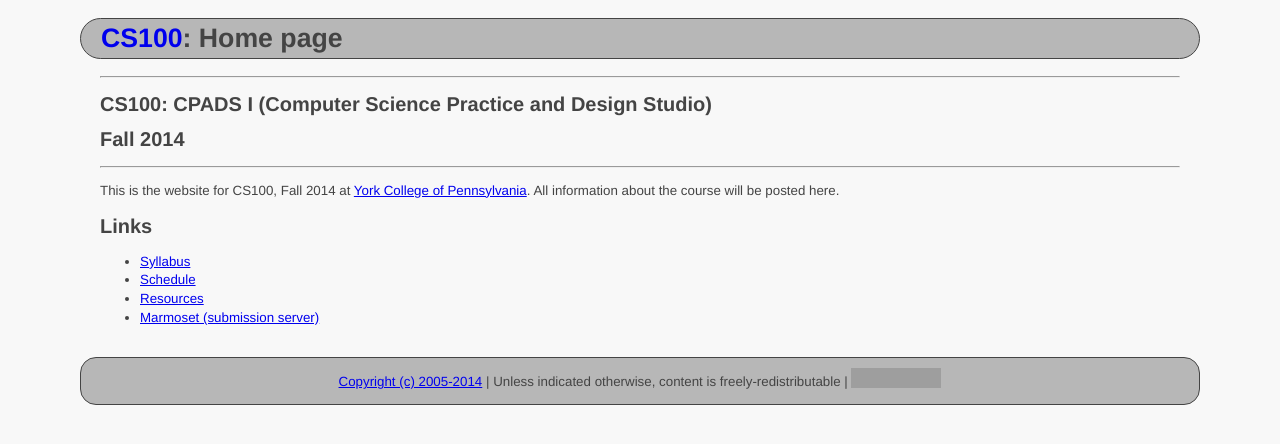
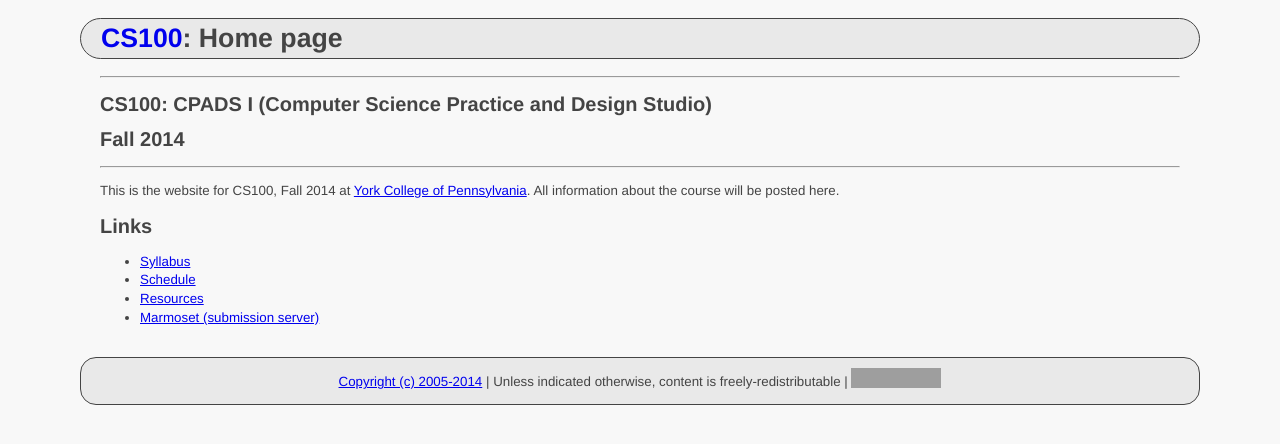
Before and after one commit to ycpcs/cs100-fall2014, a Jekyll site: the page built from index.md, in a window 1280 px wide. Shown: the top 444 px of the page. Built offline with Jekyll 4.4.1, drawn with Linux system fonts in a browser that asks for light colours; Markdown is read by kramdown in place of the engine named in the settings; grey boxes are pictures that could not be loaded.

Commit message:
updated CSS

```diff
--- a/css/site.css
+++ b/css/site.css
@@ -14,7 +14,7 @@ p {
 .pageheader h1 {
 /* 	color: #141; */
 	font-size: 200%;
-	background: #b7b7b7;
+	background: #e9e9e9;
 	border: 1px solid #444;
 	border-radius: 24px;
 	padding: 10px 20px;
@@ -50,7 +50,7 @@ p {
 	margin-bottom: 10px;
 	padding: 10px 30px;
 	text-align: center;
-	background: #b7b7b7;
+	background: #e9e9e9;
 	border: 1px solid #444;
 	border-radius: 16px;
 }
```
